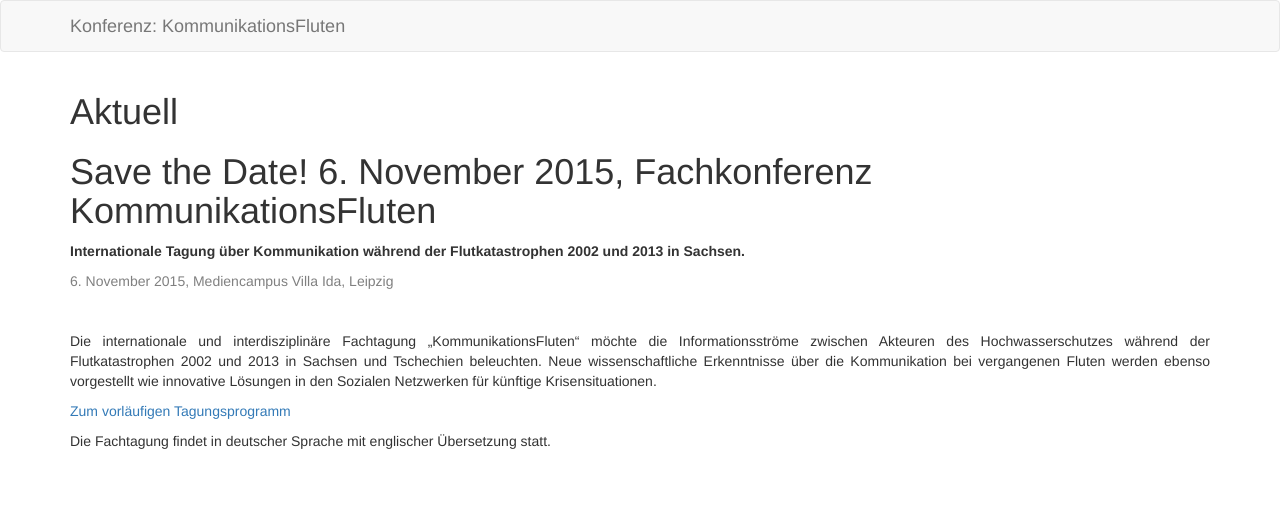
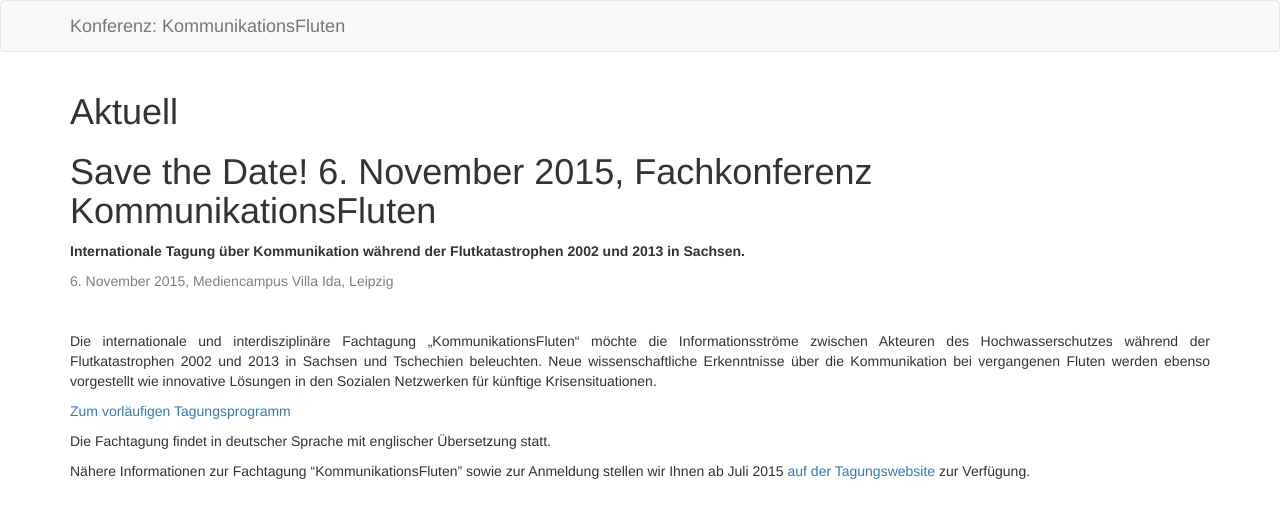
Before and after one commit to susedev/test, a Jekyll site: the page built from konferenz-kommunikationsfluten.html, in a window 1280 px wide. Shown: the top 518 px of the page. Built offline with Jekyll 4.4.1, drawn with Linux system fonts in a browser that asks for light colours.

Commit message:
Edit from JekyllCMS

```diff
--- a/konferenz-kommunikationsfluten.html
+++ b/konferenz-kommunikationsfluten.html
@@ -15,4 +15,4 @@ title: Aktuell
 
 <p style="text-align: justify;">Die Fachtagung findet in deutscher Sprache mit englischer &Uuml;bersetzung statt.</p>
 
-<p style="text-align: justify;">&nbsp;</p>
+<p style="text-align: justify;">N&auml;here Informationen zur Fachtagung &ldquo;KommunikationsFluten&rdquo; sowie zur Anmeldung stellen wir Ihnen ab Juli 2015 <a href="http://www.eijc.eu/de/konferenz-kommunikationsfluten" target="_blank">auf der Tagungswebsite</a> zur Verf&uuml;gung.</p>
```
